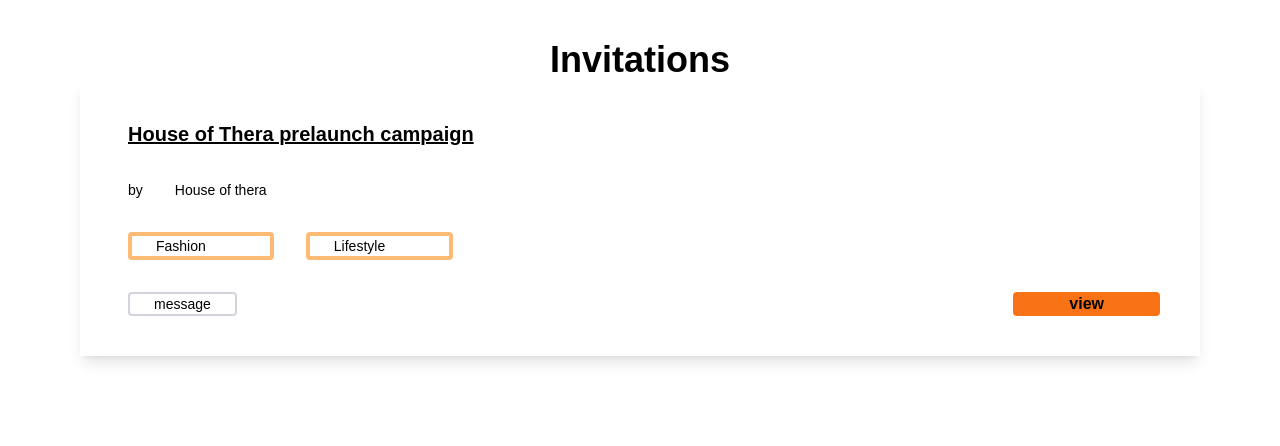
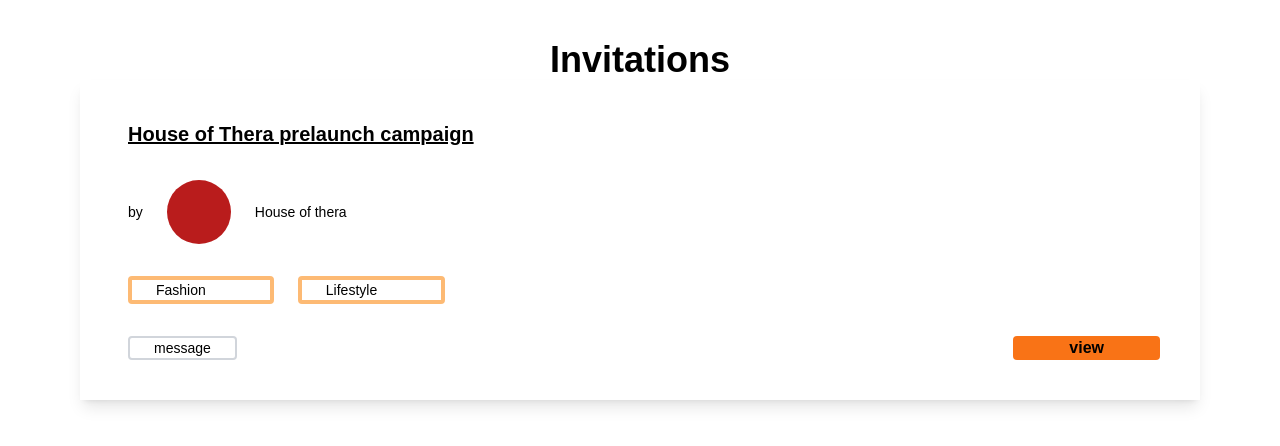
Before and after one commit to STRATIFI-Bravo-Startup-3/Stratifi-React, a React (Create React App) app in the folder stratifi-app/: page /influencers in a window 1280 px wide. Shown: the top 446 px of the page. Built offline with nearby package versions, Linux system fonts and the light colour scheme.

Commit message:
influence

```diff
--- a/stratifi-app/src/pages/Influencers.jsx
+++ b/stratifi-app/src/pages/Influencers.jsx
@@ -12,15 +12,13 @@
             House of Thera prelaunch campaign
           </h3>
 
-          <div className="flex items-center  ">
+          <div className="flex flex-col gap-2 md:flex-row items-center  ">
             <p className="text-sm mr-4">by</p>
-            <div className="shadow-sm bg-gray-200 mr-4">
-              <img src="" alt="" className="" />
-            </div>
+            <div className="w-16 h-16 bg-red-700 rounded-full mr-4"></div>
             <p className="text-sm">House of thera</p>
           </div>
           {/* First Button */}
-          <div className="flex flex-col gap-4  md:flex-row ">
+          <div className="flex flex-col gap-2  md:flex-row ">
             <button className="bg-transparent hover:bg-orange-500 text-black  hover:text-black  px-6 pr-16 border-orange-300 hover:border-transparent rounded mr-4 text-sm border-4 font-medium ">
               Fashion
             </button>
@@ -29,7 +27,7 @@
             </button>
           </div>
           {/* Second Button */}
-          <div className="flex justify-between mt-6 ">
+          <div className="flex flex-col gap-2 md:justify-between md:flex-row mt-6 ">
             <button className="bg-transparent hover:bg-gray-500 text-gray hover:text-gray  px-6   border-gray-300 hover:border-transparent rounded mr-4 text-sm border-2 font-medium ">
               message
             </button>
```
